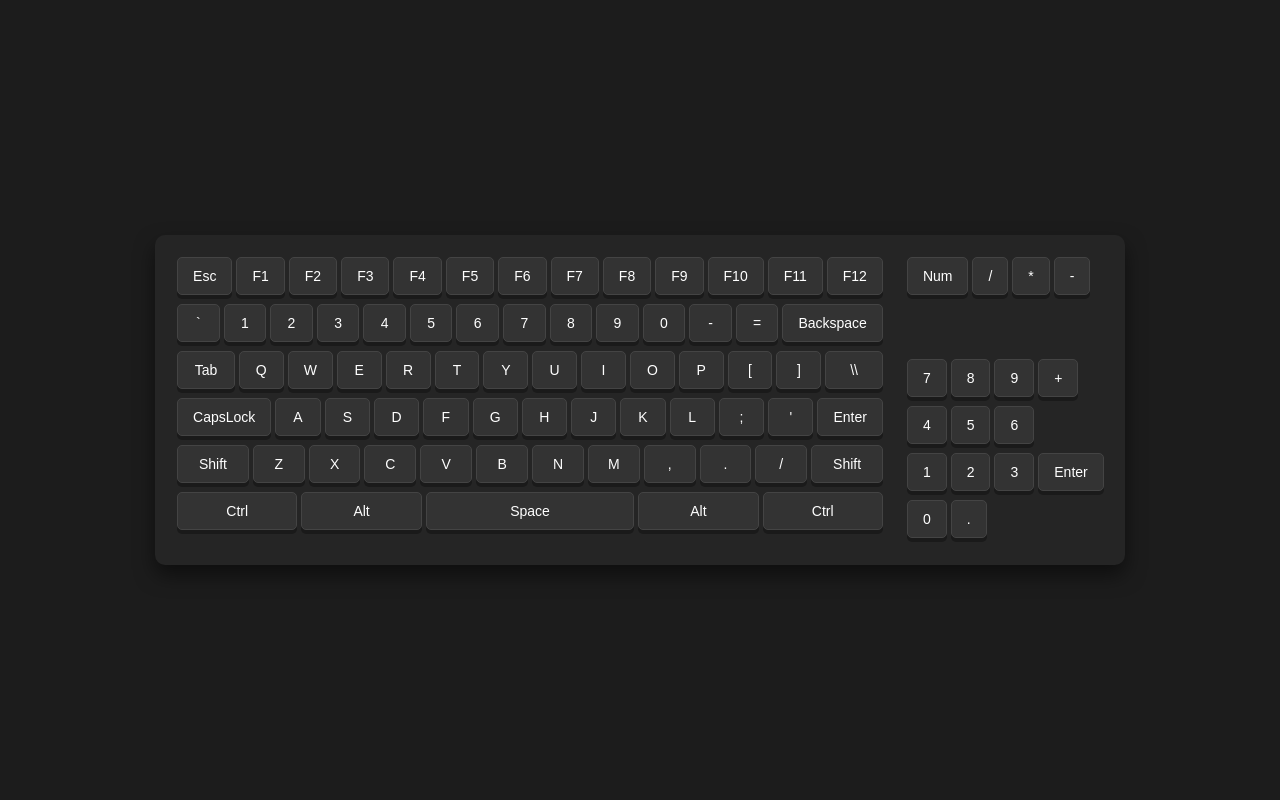
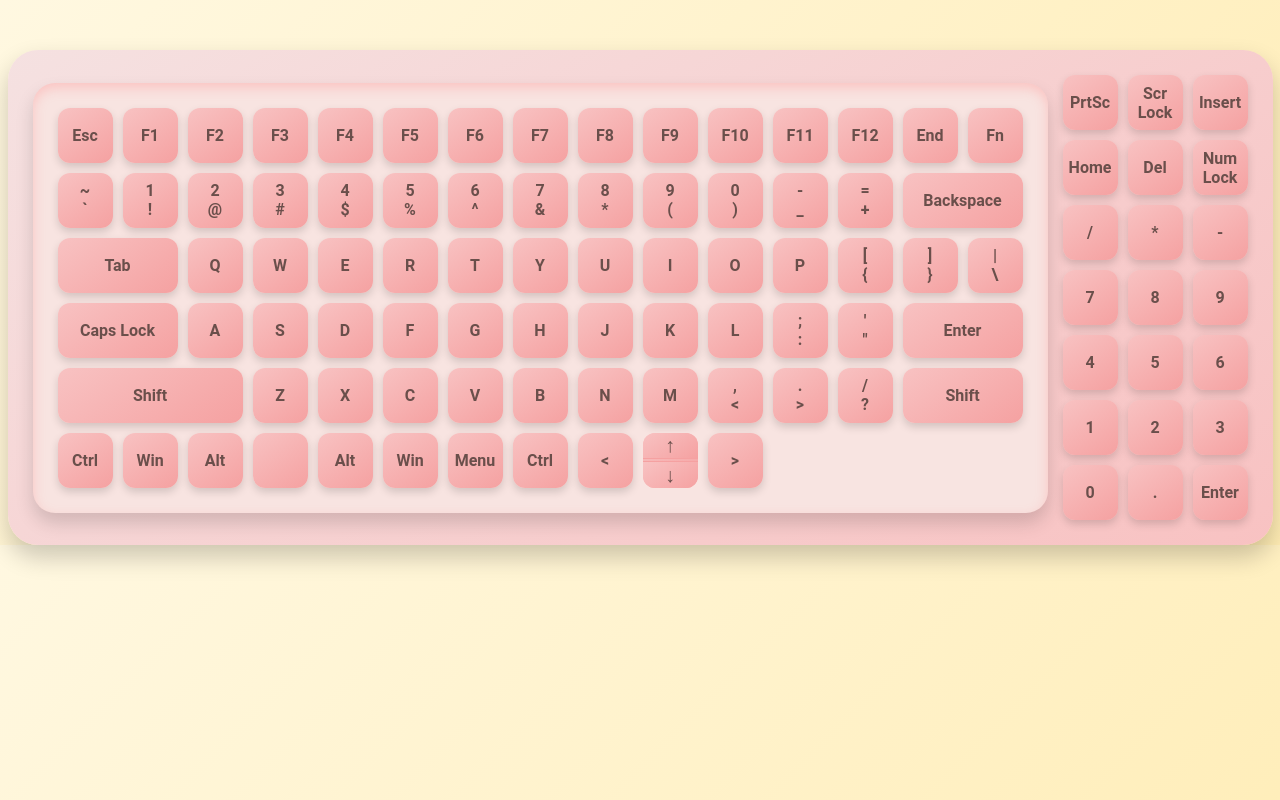
Before and after one commit to makkond/keyboard, a plain HTML site: page index.html in a window 1280 px wide. Drawn offline with Linux system fonts and the light colour scheme.

Commit message:
final keyboard

```diff
--- a/css/style.css
+++ b/css/style.css
@@ -1,72 +1,154 @@
+* {
+  box-sizing: border-box;
+  margin: 0;
+  padding: 0;
+  user-select: none;
+}
+
 body {
-  font-family: "Arial", sans-serif;
-  background: #1c1c1c;
-  color: #fff;
+  display: flex;
+  align-items: center;
+  justify-content: center;
+  margin-top: 50px;
+  background: linear-gradient(
+    135deg,
+    #fff8e1,
+    #ffecb3
+  ); /* Теплый желто-пастельный фон */
+  font-family: "Roboto", sans-serif; /* Новый шрифт */
+  color: #6a4f4b; /* Темно-коричневый цвет текста */
+}
+
+.container {
   display: flex;
   justify-content: center;
   align-items: center;
-  height: 100vh;
-  margin: 0;
+  padding: 25px;
+  border-radius: 30px;
+  background: linear-gradient(145deg, #f5e1e1, #f8c2c2);
+  box-shadow: 0px 12px 25px rgba(0, 0, 0, 0.2);
 }
 
 .keyboard {
-  display: flex;
-  background: #252525;
-  border-radius: 10px;
-  padding: 20px;
-  box-shadow: 0 10px 20px rgba(0, 0, 0, 0.5);
-  gap: 20px;
-}
-
-.main-keys {
-  display: flex;
-  flex-direction: column;
-  flex-grow: 1;
-}
-
-.numpad {
-  display: flex;
-  flex-direction: column;
-  justify-content: flex-end;
-  align-items: flex-start;
-  width: 200px;
-}
-
-.row {
-  display: flex;
-  justify-content: space-between;
-  margin-bottom: 5px;
-}
-
-.row-numpad {
-  margin-bottom: 60px;
+  display: grid;
+  grid-template-columns: repeat(15, 55px);
+  gap: 10px;
+  padding: 25px;
+  border-radius: 22px;
+  background-color: #f8e4e1;
+  box-shadow: inset 0px 5px 12px rgba(255, 150, 150, 0.4),
+    0px 10px 18px rgba(0, 0, 0, 0.15);
 }
 
 .key {
-  background: #333;
-  border: 1px solid #444;
-  border-radius: 5px;
-  padding: 10px 15px;
-  text-align: center;
-  color: #fff;
-  font-size: 14px;
-  transition: transform 0.2s, background 0.2s;
-  box-shadow: 0 4px rgba(0, 0, 0, 0.3);
-  cursor: pointer;
-  flex: 1;
-  margin: 2px;
+  display: flex;
+  align-items: center;
+  justify-content: center;
+  background: linear-gradient(145deg, #f8c2c2, #f5a1a1);
+  color: #6a4f4b;
+  border-radius: 12px;
+  height: 55px;
+  font-size: 16px;
+  font-weight: bold;
+  text-transform: capitalize;
+  box-shadow: 0px 4px 8px rgba(0, 0, 0, 0.15);
+  transition: all 0.3s ease;
 }
 
-.key.wide {
-  flex: 2;
+.key:hover {
+  background: linear-gradient(145deg, #f5a1a1, #e87f7f);
+  transform: translateY(-4px);
+  box-shadow: 0px 6px 12px rgba(0, 0, 0, 0.2);
 }
 
-.key.tall {
-  flex: 2;
+.key p {
+  margin: 0;
+  text-align: center;
 }
 
-.key:active {
-  transform: scale(0.95);
-  background: #555;
-  box-shadow: none;
+.special-key {
+  background: linear-gradient(145deg, #f5a1a1, #f8c2c2);
 }
+
+.Backspace,
+.Tab,
+.CapsLock,
+.Enter {
+  grid-column: span 2;
+}
+
+.Shift.shiftleft {
+  grid-column: span 3;
+}
+
+.Shift.shiftright {
+  grid-column: span 2;
+}
+
+.Space {
+  grid-column: span 5;
+  height: 55px;
+}
+
+#numpadblock {
+  display: grid;
+  grid-template-columns: repeat(3, 55px);
+  gap: 10px;
+  margin-left: 15px;
+}
+
+.extra {
+  background: linear-gradient(145deg, #f8c2c2, #f5a1a1);
+}
+
+.hidden {
+  visibility: hidden;
+}
+
+.ArrowLeft,
+.ArrowRight,
+.ArrowUp,
+.ArrowDown {
+  display: flex;
+  justify-content: center;
+  align-items: center;
+  font-size: 20px;
+}
+
+.updown {
+  display: flex;
+  flex-direction: column;
+  width: 55px;
+  height: 55px;
+  background: linear-gradient(145deg, #f8c2c2, #f5a1a1);
+  border-radius: 12px;
+  overflow: hidden;
+}
+
+.up,
+.down {
+  flex: 1;
+  display: flex;
+  justify-content: center;
+  align-items: center;
+  font-size: 20px;
+  color: #6a4f4b;
+  background: linear-gradient(145deg, #f8c2c2, #f5a1a1);
+  transition: all 0.3s ease;
+}
+
+.up:hover,
+.down:hover {
+  background-color: #e87f7f;
+  transform: translateY(-4px);
+  box-shadow: 0px 6px 12px rgba(0, 0, 0, 0.2);
+}
+
+.up {
+  border-bottom: 1px solid #f5a1a1;
+}
+
+.down {
+  margin-top: 2px;
+  border-top: 1px solid #f5a1a1;
+}
--- a/index.html
+++ b/index.html
@@ -3,124 +3,164 @@
   <head>
     <meta charset="UTF-8" />
     <meta name="viewport" content="width=device-width, initial-scale=1.0" />
-    <title>Hator Rockfall Keyboard</title>
+    <title>Keyboard full</title>
     <link rel="stylesheet" href="./css/style.css" />
   </head>
   <body>
+    <div class="container">
       <div class="keyboard">
-      <div class="main-keys">
-        <div class="row">
-          <button class="key">Esc</button>
-          <button class="key">F1</button>
-          <button class="key">F2</button>
-          <button class="key">F3</button>
-          <button class="key">F4</button>
-          <button class="key">F5</button>
-          <button class="key">F6</button>
-          <button class="key">F7</button>
-          <button class="key">F8</button>
-          <button class="key">F9</button>
-          <button class="key">F10</button>
-          <button class="key">F11</button>
-          <button class="key">F12</button>
+        <div class="key"><p>esc</p></div>
+        <div class="key"><p>F1</p></div>
+        <div class="key"><p>F2</p></div>
+        <div class="key"><p>F3</p></div>
+        <div class="key"><p>F4</p></div>
+        <div class="key"><p>F5</p></div>
+        <div class="key"><p>F6</p></div>
+        <div class="key"><p>F7</p></div>
+        <div class="key"><p>F8</p></div>
+        <div class="key"><p>F9</p></div>
+        <div class="key"><p>F10</p></div>
+        <div class="key"><p>F11</p></div>
+        <div class="key"><p>F12</p></div>
+        <div class="key"><p>end</p></div>
+        <div class="key"><p>fn</p></div>
+        <div class="key">
+          <p>~<br />`</p>
         </div>
-        <div class="row">
-          <button class="key">`</button>
-          <button class="key">1</button>
-          <button class="key">2</button>
-          <button class="key">3</button>
-          <button class="key">4</button>
-          <button class="key">5</button>
-          <button class="key">6</button>
-          <button class="key">7</button>
-          <button class="key">8</button>
-          <button class="key">9</button>
-          <button class="key">0</button>
-          <button class="key">-</button>
-          <button class="key">=</button>
-          <button class="key wide">Backspace</button>
+        <div class="key">
+          <p>1<br />!</p>
         </div>
-        <div class="row">
-          <button class="key wide">Tab</button>
-          <button class="key">Q</button>
-          <button class="key">W</button>
-          <button class="key">E</button>
-          <button class="key">R</button>
-          <button class="key">T</button>
-          <button class="key">Y</button>
-          <button class="key">U</button>
-          <button class="key">I</button>
-          <button class="key">O</button>
-          <button class="key">P</button>
-          <button class="key">[</button>
-          <button class="key">]</button>
-          <button class="key wide">\\</button>
+        <div class="key">
+          <p>2<br />@</p>
         </div>
-        <div class="row">
-          <button class="key wide">CapsLock</button>
-          <button class="key">A</button>
-          <button class="key">S</button>
-          <button class="key">D</button>
-          <button class="key">F</button>
-          <button class="key">G</button>
-          <button class="key">H</button>
-          <button class="key">J</button>
-          <button class="key">K</button>
-          <button class="key">L</button>
-          <button class="key">;</button>
-          <button class="key">'</button>
-          <button class="key wide">Enter</button>
+        <div class="key">
+          <p>3<br />#</p>
         </div>
-        <div class="row">
-          <button class="key wide">Shift</button>
-          <button class="key">Z</button>
-          <button class="key">X</button>
-          <button class="key">C</button>
-          <button class="key">V</button>
-          <button class="key">B</button>
-          <button class="key">N</button>
-          <button class="key">M</button>
-          <button class="key">,</button>
-          <button class="key">.</button>
-          <button class="key">/</button>
-          <button class="key wide">Shift</button>
+        <div class="key">
+          <p>4<br />$</p>
         </div>
-        <div class="row">
-          <button class="key">Ctrl</button>
-          <button class="key">Alt</button>
-          <button class="key wide">Space</button>
-          <button class="key">Alt</button>
-          <button class="key">Ctrl</button>
+        <div class="key">
+          <p>5<br />%</p>
         </div>
+        <div class="key">
+          <p>6<br />^</p>
         </div>
-      <div class="numpad">
-        <div class="row row-numpad">
-          <button class="key">Num</button>
-          <button class="key">/</button>
-          <button class="key">*</button>
-          <button class="key">-</button>
+        <div class="key">
+          <p>7<br />&</p>
         </div>
-        <div class="row">
-          <button class="key">7</button>
-          <button class="key">8</button>
-          <button class="key">9</button>
-          <button class="key">+</button>
+        <div class="key">
+          <p>8<br />*</p>
         </div>
-        <div class="row">
-          <button class="key">4</button>
-          <button class="key">5</button>
-          <button class="key">6</button>
+        <div class="key">
+          <p>9<br />(</p>
         </div>
-        <div class="row">
-          <button class="key">1</button>
-          <button class="key">2</button>
-          <button class="key">3</button>
-          <button class="key tall">Enter</button>
+        <div class="key">
+          <p>0<br />)</p>
         </div>
-        <div class="row">
-          <button class="key wide">0</button>
-          <button class="key">.</button>
+        <div class="key">
+          <p>-<br />_</p>
         </div>
+        <div class="key">
+          <p>=<br />+</p>
+        </div>
+
+        <div class="key Backspace"><p>backspace</p></div>
+        <div class="key Tab"><p>tab</p></div>
+        <div class="key"><p>Q</p></div>
+        <div class="key"><p>W</p></div>
+        <div class="key"><p>E</p></div>
+        <div class="key"><p>R</p></div>
+        <div class="key"><p>T</p></div>
+        <div class="key"><p>Y</p></div>
+        <div class="key"><p>U</p></div>
+        <div class="key"><p>I</p></div>
+        <div class="key"><p>O</p></div>
+        <div class="key"><p>P</p></div>
+        <div class="key">
+          <p>[<br />{</p>
+        </div>
+        <div class="key">
+          <p>]<br />}</p>
+        </div>
+        <div class="key">
+          <p>|<br />\</p>
+        </div>
+
+        <div class="key CapsLock"><p>caps lock</p></div>
+        <div class="key"><p>A</p></div>
+        <div class="key"><p>S</p></div>
+        <div class="key"><p>D</p></div>
+        <div class="key"><p>F</p></div>
+        <div class="key"><p>G</p></div>
+        <div class="key"><p>H</p></div>
+        <div class="key"><p>J</p></div>
+        <div class="key"><p>K</p></div>
+        <div class="key"><p>L</p></div>
+        <div class="key">
+          <p>;<br />:</p>
+        </div>
+        <div class="key">
+          <p>'<br />"</p>
+        </div>
+        <div class="key Enter"><p>enter</p></div>
+
+        <div class="key Shift shiftleft"><p>shift</p></div>
+        <div class="key"><p>Z</p></div>
+        <div class="key"><p>X</p></div>
+        <div class="key"><p>C</p></div>
+        <div class="key"><p>V</p></div>
+        <div class="key"><p>B</p></div>
+        <div class="key"><p>N</p></div>
+        <div class="key"><p>M</p></div>
+        <div class="key">
+          <p>,<br /><</p>
+        </div>
+        <div class="key">
+          <p>.<br />></p>
+        </div>
+        <div class="key">
+          <p>/<br />?</p>
+        </div>
+        <div class="key Shift shiftright"><p>shift</p></div>
+
+        <div class="key"><p>ctrl</p></div>
+        <div class="key"><p>win</p></div>
+        <div class="key"><p>alt</p></div>
+        <div class="key"><p></p></div>
+        <div class="key"><p>alt</p></div>
+        <div class="key"><p>win</p></div>
+        <div class="key"><p>menu</p></div>
+        <div class="key"><p>ctrl</p></div>
+        <div class="key"><p><</p></div>
+        <div class="updown">
+          <div class="up ArrowUp"><p>&uarr;</p></div>
+          <div class="down ArrowDown"><p>&darr;</p></div>
+        </div>
+        <div class="key"><p>></p></div>
+      </div>
+
+      <div id="numpadblock">
+        <div class="key extra"><p>prtSc</p></div>
+        <div class="key extra"><p>scr lock</p></div>
+        <div class="key extra"><p>insert</p></div>
+        <div class="key extra"><p>home</p></div>
+        <div class="key extra"><p>del</p></div>
+        <div class="key extra"><p>num lock</p></div>
+        <div class="key"><p>/</p></div>
+        <div class="key"><p>*</p></div>
+        <div class="key"><p>-</p></div>
+        <div class="key"><p>7</p></div>
+        <div class="key"><p>8</p></div>
+        <div class="key"><p>9</p></div>
+        <div class="key"><p>4</p></div>
+        <div class="key"><p>5</p></div>
+        <div class="key"><p>6</p></div>
+        <div class="key"><p>1</p></div>
+        <div class="key"><p>2</p></div>
+        <div class="key"><p>3</p></div>
+        <div class="key"><p>0</p></div>
+        <div class="key"><p>.</p></div>
+        <div class="key"><p>enter</p></div>
       </div>
     </div>
   </body>
```
Lines whose indentation alone changed are shown as unchanged.
